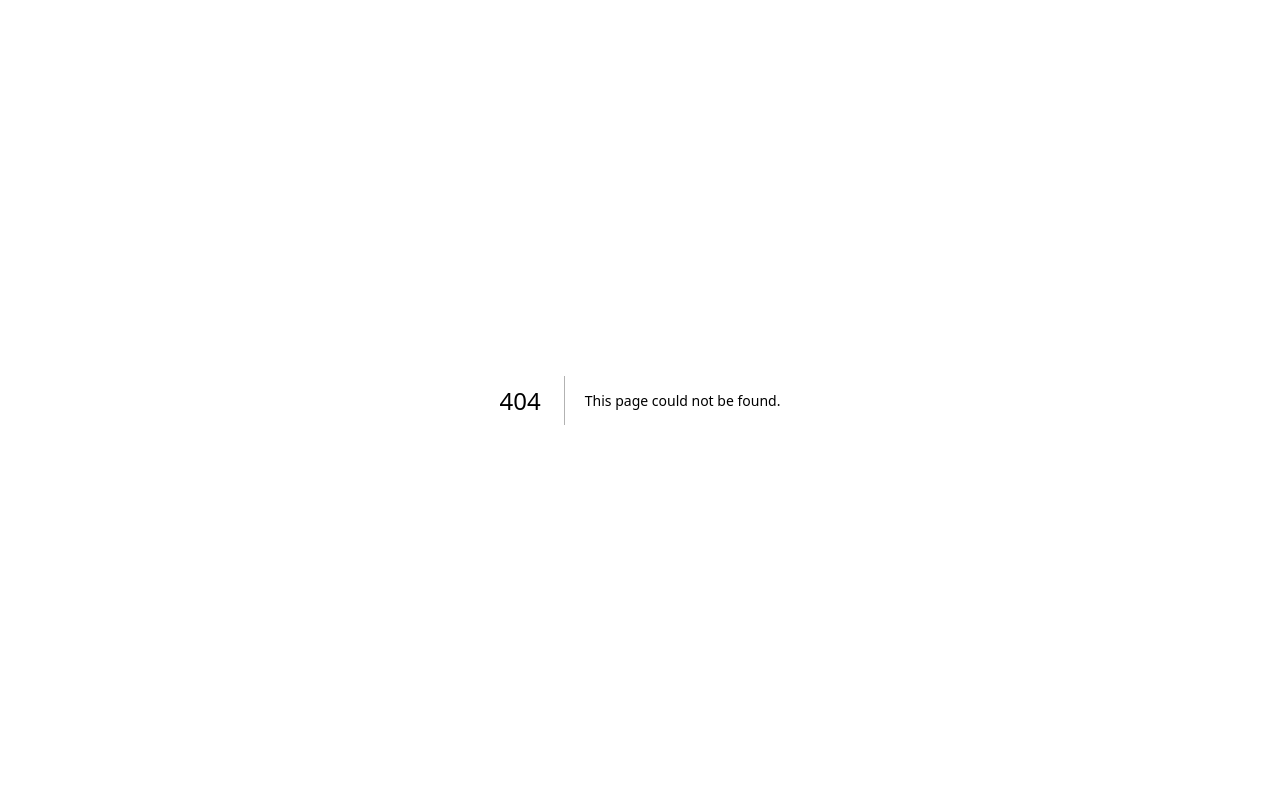
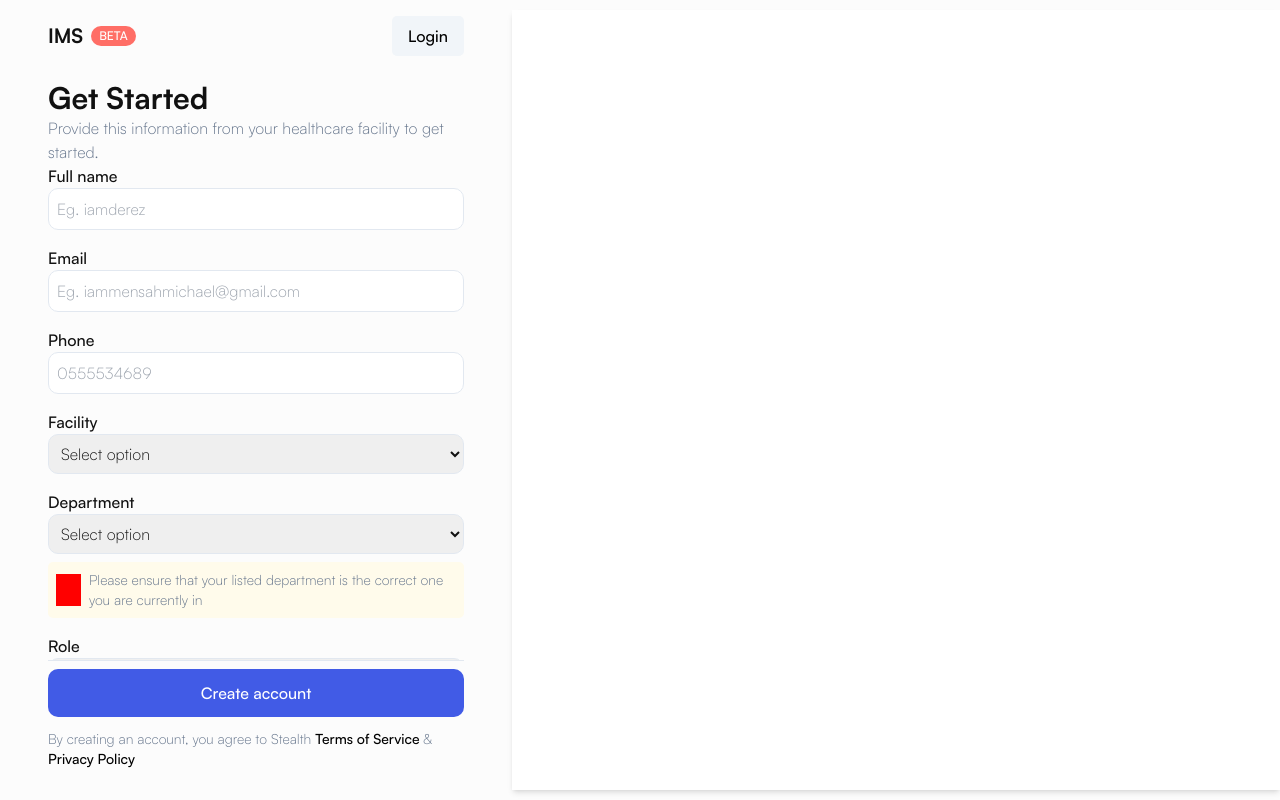
Before and after one commit to FosterSOAsare/ims-frontend, a Next.js app: page /auth/sign-up in a window 1280 px wide. Before the commit this address had no page. Built offline with nearby package versions, Linux system fonts and the light colour scheme.

Commit message:
Sign up and login pages

```diff
--- /dev/null
+++ b/src/app/auth/login/page.tsx
@@ -0,0 +1,43 @@
+import React from "react";
+import Link from "next/link";
+
+import Input from "@/components/Input";
+import Button from "@/components/Button";
+
+const page = () => {
+	return (
+		<div className="w-full h-screen flex items-center justify-between overflow-hidden">
+			<div className="w-2/5 p-4 overflow-y-auto h-full px-12">
+				<div className="w-full mb-6 flex items-center justify-between">
+					<h3 className="font-bold text-xl flex gap-2 items-center">
+						IMS <span className="uppercase text-xs font-normal bg-red-500 text-white py-[2px] px-2 rounded-full">Beta</span>
+					</h3>
+					<Link href="/auth/sign-up" className="text-black font-medium bg-gray-100 px-4 rounded-[5px] p-2 hover:bg-gray-400">
+						Create Account
+					</Link>
+				</div>
+
+				<form className="mt-6">
+					<div className="h-[calc(100%-120px)] overflow-y-auto pb-12">
+						<h3 className="text-3xl  font-bold">Welcome back</h3>
+						<p className="">Provide this information from your healthcare facility to get started.</p>
+						<div className="mt-4">
+							<Input label="Email" name="email" placeholder="Eg. iammensahmichael@gmail.com" />
+
+							<Input label="Password" type="password" name="password" placeholder="Enter password" />
+							<Button text="Log in" sx="mt-12" />
+							<div className="flex items-center mt-2 justify-center">
+								<Link className="underline" href={"/"}>
+									Forgot password
+								</Link>
+							</div>
+						</div>
+					</div>
+				</form>
+			</div>
+			<div className="w-3/5 h-[calc(100%-20px)] shadow-md bg-white"> </div>
+		</div>
+	);
+};
+
+export default page;
--- /dev/null
+++ b/src/app/auth/sign-up/page.tsx
@@ -0,0 +1,89 @@
+import React from "react";
+import Link from "next/link";
+
+import Input from "@/components/Input";
+import Button from "@/components/Button";
+
+const page = () => {
+	return (
+		<div className="w-full h-screen flex items-center justify-between overflow-hidden">
+			<div className="w-2/5 p-4 overflow-y-auto h-full px-12">
+				<div className="w-full mb-6 flex items-center justify-between">
+					<h3 className="font-bold text-xl flex gap-2 items-center">
+						IMS <span className="uppercase text-xs font-normal bg-red-500 text-white py-[2px] px-2 rounded-full">Beta</span>
+					</h3>
+					<Link href="/auth/login" className="text-black font-medium bg-gray-100 px-4 rounded-[5px] p-2 hover:bg-gray-400">
+						Login
+					</Link>
+				</div>
+
+				<form className="mt-4 overflow-y-hidden h-[calc(100vh-100px)]">
+					<div className="h-[calc(100%-120px)] overflow-y-auto pb-12">
+						<h3 className="text-3xl  font-bold">Get Started</h3>
+						<p className="">Provide this information from your healthcare facility to get started.</p>
+						<div className="">
+							<Input label="Full name" name="name" placeholder="Eg. iamderez" />
+							<Input label="Email" name="email" placeholder="Eg. iammensahmichael@gmail.com" />
+							<Input label="Phone" name="phone" placeholder="0555534689" />
+
+							<div className="w-full mb-4">
+								<label htmlFor="">Facility</label>
+								<select name="" id="" className="w-full p-2 border-[1px] rounded-[10px]">
+									<option value="">Select option</option>
+									<option value="">Facility 1</option>
+									<option value="">Facility 2</option>
+									<option value="">Facility 3</option>
+								</select>
+							</div>
+
+							<div className="w-full mb-4">
+								<label htmlFor="">Department</label>
+								<select name="" id="" className="w-full p-2 border-[1px] rounded-[10px]">
+									<option value="">Select option</option>
+									<option value="">Department 1</option>
+									<option value="">Department 2</option>
+									<option value="">Department 3</option>
+								</select>
+
+								<div className="bg-warning-50 mt-2 rounded-[5px] p-2 flex items-center justify-start gap-2">
+									<span className="w-8 h-8 bg-[red]"></span>
+									<p className="text-sm">Please ensure that your listed department is the correct one you are currently in</p>
+								</div>
+							</div>
+							<div className="w-full mb-4">
+								<label htmlFor="">Role</label>
+								<select name="" id="" className="w-full p-2 border-[1px] rounded-[10px]">
+									<option value="">Select option</option>
+									<option value="">Role 1</option>
+									<option value="">Role 2</option>
+									<option value="">Role 3</option>
+								</select>
+							</div>
+
+							<Input label="Password" type="password" name="password" placeholder="Enter password" />
+						</div>
+					</div>
+
+					<div className="bg-bg py-2 border-t-[1px] h-[120px]">
+						<Button text="Create account" />
+
+						<p className="mt-3 text-sm">
+							By creating an account, you agree to Stealth{" "}
+							<Link href="" className="text-black font-normal hover:underline">
+								Terms of Service
+							</Link>{" "}
+							&{" "}
+							<Link href="" className="text-black font-normal hover:underline">
+								{" "}
+								Privacy Policy
+							</Link>
+						</p>
+					</div>
+				</form>
+			</div>
+			<div className="w-3/5 h-[calc(100%-20px)] shadow-md bg-white"> </div>
+		</div>
+	);
+};
+
+export default page;
--- a/src/app/globals.css
+++ b/src/app/globals.css
@@ -5,6 +5,7 @@
 :root {
 	--primary: #111111;
 	--gray-100: #f1f5f9;
+	--gray-200: #e2e8f0;
 	--gray-400: #9da4ae;
 	--gray-500: #64748b;
 	--red-500: #ff6e66;
@@ -14,6 +15,24 @@
 	--success-300: #4ade80;
 	--blue-100: #ebf2ff;
 	--sec: #415be6;
+	--bg: #fcfcfc;
+}
+
+h3,
+label {
+	@apply text-primary  font-medium;
+}
+
+p,
+option {
+	@apply text-gray-500 font-light;
+}
+a {
+	@apply font-normal;
+}
+input,
+select {
+	@apply text-primary font-light focus:outline-none;
 }
 
 @media (prefers-color-scheme: dark) {
@@ -32,13 +51,27 @@
 
 @font-face {
 	font-family: "Satoshi";
-	src: url("../assets/fonts//Satoshi-Medium.otf") format("opentype");
+	src: url("../assets/fonts/Satoshi-Medium.otf") format("opentype");
 	font-weight: medium;
-	font-style: normal;
+}
+@font-face {
+	font-family: "Satoshi";
+	src: url("../assets/fonts/Satoshi-Bold.otf") format("opentype");
+	font-weight: bold;
+}
+@font-face {
+	font-family: "Satoshi";
+	src: url("../assets/fonts/Satoshi-Light.otf") format("opentype");
+	font-weight: 300;
+}
+@font-face {
+	font-family: "Satoshi";
+	src: url("../assets/fonts/Satoshi-Black.otf") format("opentype");
+	font-weight: 900;
 }
 
 body {
-	@apply w-full h-screen bg-sec;
+	@apply w-full h-screen bg-bg;
 }
 
 body {
--- /dev/null
+++ b/src/components/Button.tsx
@@ -0,0 +1,20 @@
+"use client";
+import React from "react";
+
+interface IButton {
+	text: string;
+	sx?: string;
+	handleClick?: () => void;
+	type?: "button" | "submit";
+}
+const Button = ({ text, sx = "", type = "button", handleClick }: IButton) => {
+	return (
+		<>
+			<button type={type} onClick={() => (handleClick ? handleClick() : "")} className={`${sx} flex items-center justify-center w-full py-3 font-400 text-white bg-sec rounded-[10px]`}>
+				{text}
+			</button>
+		</>
+	);
+};
+
+export default Button;
--- /dev/null
+++ b/src/components/Input.tsx
@@ -0,0 +1,19 @@
+import React from "react";
+
+interface IINput {
+	label?: string;
+	name: string;
+	placeholder?: string;
+	type?: string;
+}
+
+const Input = ({ label, type = "text", name, placeholder = "" }: IINput) => {
+	return (
+		<div className="w-full mb-4">
+			{label && <label htmlFor={name}>{label}</label>}
+			<input type={type} id={name} className="w-full p-2 border-[1px] focus:outline-0 border-gray-200 rounded-[10px] bg-white" placeholder={placeholder} />
+		</div>
+	);
+};
+
+export default Input;
--- a/tailwind.config.ts
+++ b/tailwind.config.ts
@@ -13,6 +13,7 @@ const config: Config = {
         sec: "var(--sec)",
         gray: {
           100: "var(--gray-100)",
+          200: "var(--gray-200)",
           400: "var(--gray-400)",
           500: "var(--gray-500)",
         },
@@ -30,6 +31,7 @@ const config: Config = {
         blue: {
           100: "var(--blue-100)",
         },
+        bg: 'var(--bg)'
       },
       fontFamily: {
         satoshi: ["'Satoshi', sans-serif"]
```
